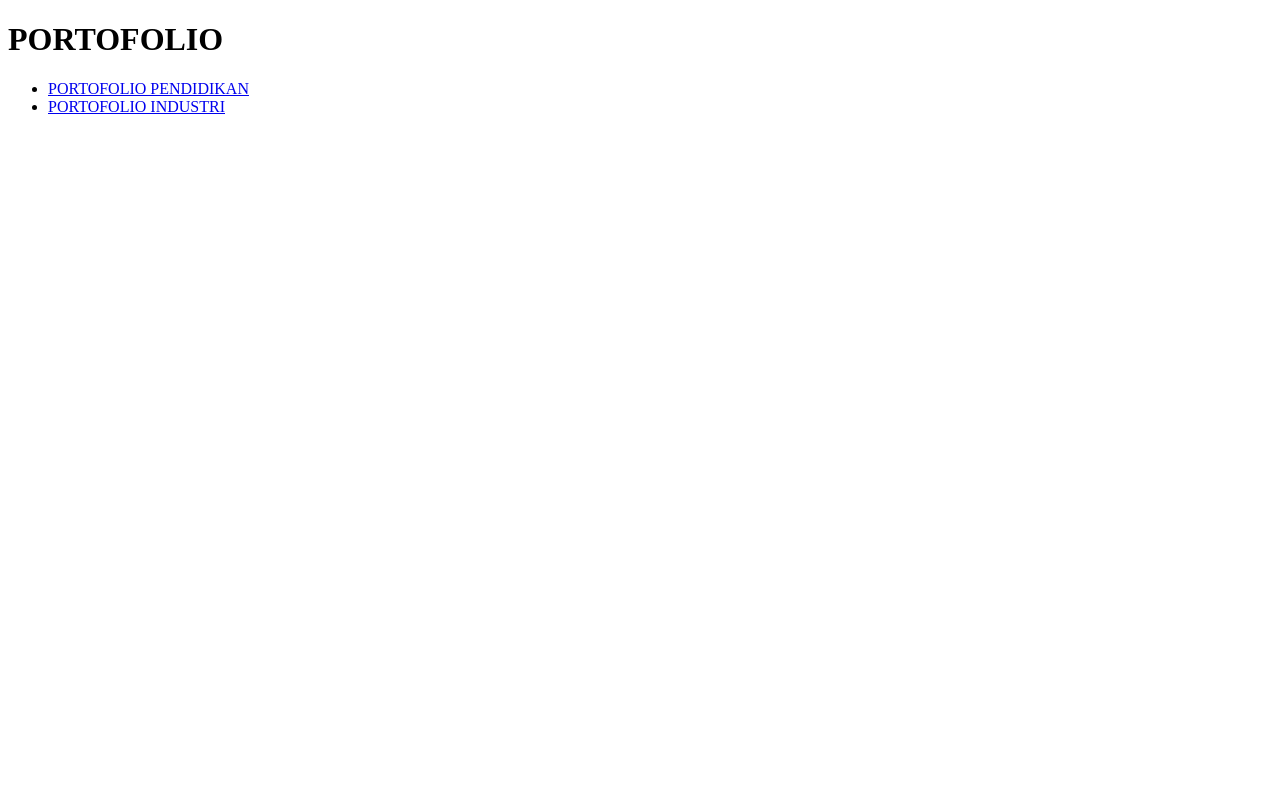
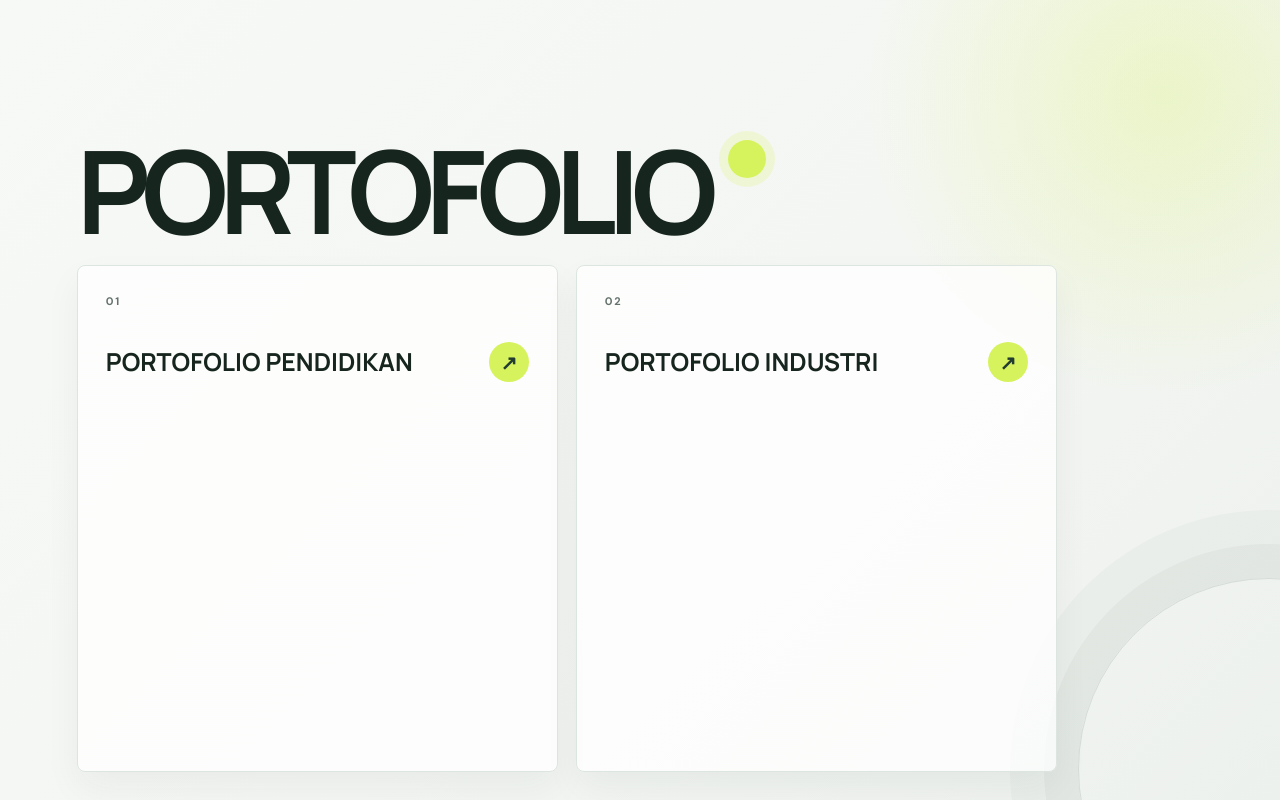
Before and after one commit to Leavelife/portofolio-uiux, a plain HTML site: page index.html in a window 1280 px wide. Drawn offline with Linux system fonts and the light colour scheme.

Commit message:
tambah 2 file

```diff
--- a/index.html
+++ b/index.html
@@ -1,15 +1,190 @@
 <!DOCTYPE html>
-<html lang="en">
+<html lang="id">
 <head>
     <meta charset="UTF-8">
     <meta name="viewport" content="width=device-width, initial-scale=1.0">
-    <title>PORTOFOLIO</title>
+    <title>Portfolio | Digital Experience</title>
+    <style>
+        @import url('https://fonts.googleapis.com/css2?family=DM+Sans:wght@400;500;600;700&family=Manrope:wght@700;800&display=swap');
+
+        :root {
+            --paper: #f4f6f3;
+            --ink: #17251f;
+            --muted: #66736d;
+            --panel: #ffffff;
+            --line: #dce5df;
+            --accent: #d6f35d;
+            --accent-deep: #a8c73d;
+            --dark: #233c31;
+        }
+
+        * { box-sizing: border-box; }
+
+        body {
+            min-height: 100vh;
+            margin: 0;
+            padding: 28px clamp(24px, 6vw, 96px);
+            color: var(--ink);
+            background:
+                radial-gradient(circle at 91% 12%, rgba(214, 243, 93, .28), transparent 22%),
+                linear-gradient(135deg, #f7f9f6 0%, var(--paper) 55%, #edf1ed 100%);
+            font-family: 'DM Sans', sans-serif;
+            display: grid;
+            grid-template-rows: auto 1fr auto;
+            overflow-x: hidden;
+        }
+
+        body::before {
+            content: '';
+            position: fixed;
+            z-index: -1;
+            width: 380px;
+            height: 380px;
+            right: -180px;
+            bottom: -160px;
+            border: 1px solid rgba(35, 60, 49, .12);
+            border-radius: 50%;
+            box-shadow: 0 0 0 34px rgba(35, 60, 49, .035), 0 0 0 68px rgba(35, 60, 49, .025);
+        }
+
+        body::after {
+            content: 'EST. 2024';
+            position: fixed;
+            top: 50%;
+            right: -56px;
+            color: rgba(23, 37, 31, .15);
+            font-size: 10px;
+            font-weight: 700;
+            letter-spacing: .3em;
+            transform: rotate(90deg);
+        }
+
+        h1 {
+            max-width: 880px;
+            margin: clamp(84px, 14vh, 150px) 0 24px;
+            font-family: 'Manrope', sans-serif;
+            font-size: clamp(3.5rem, 9vw, 8.8rem);
+            line-height: .88;
+            letter-spacing: -.075em;
+            animation: rise-in .8s cubic-bezier(.2, .8, .2, 1) both;
+        }
+
+        h1::after {
+            content: '';
+            display: inline-block;
+            width: clamp(18px, 3vw, 42px);
+            height: clamp(18px, 3vw, 42px);
+            margin: 0 0 .08em .16em;
+            border-radius: 50%;
+            background: var(--accent);
+            box-shadow: 0 0 0 9px rgba(214, 243, 93, .2);
+            vertical-align: top;
+        }
+
+        ul {
+            width: min(100%, 980px);
+            display: grid;
+            grid-template-columns: repeat(2, minmax(0, 1fr));
+            gap: 18px;
+            margin: 0;
+            padding: 0;
+            list-style: none;
+            counter-reset: item;
+        }
+
+        li {
+            position: relative;
+            min-height: 178px;
+            padding: 28px;
+            border: 1px solid var(--line);
+            border-radius: 8px;
+            background: rgba(255, 255, 255, .74);
+            box-shadow: 0 16px 36px rgba(23, 37, 31, .05);
+            animation: rise-in .8s cubic-bezier(.2, .8, .2, 1) both;
+            transition: transform .3s ease, border-color .3s ease, box-shadow .3s ease;
+        }
+
+        li:nth-child(2) { animation-delay: .12s; }
+
+        li:hover {
+            border-color: var(--accent-deep);
+            box-shadow: 0 20px 44px rgba(23, 37, 31, .11);
+            transform: translateY(-6px);
+        }
+
+        li::before {
+            content: '0' counter(item);
+            counter-increment: item;
+            display: block;
+            margin-bottom: 34px;
+            color: var(--muted);
+            font-size: 11px;
+            font-weight: 700;
+            letter-spacing: .16em;
+        }
+
+        a {
+            display: flex;
+            align-items: center;
+            justify-content: space-between;
+            gap: 16px;
+            color: var(--ink);
+            font-family: 'Manrope', sans-serif;
+            font-size: clamp(1.15rem, 2vw, 1.55rem);
+            font-weight: 700;
+            line-height: 1.15;
+            text-decoration: none;
+        }
+
+        a::after {
+            content: '↗';
+            flex: 0 0 auto;
+            display: grid;
+            width: 40px;
+            height: 40px;
+            place-items: center;
+            border-radius: 50%;
+            color: var(--dark);
+            background: var(--accent);
+            font-size: 20px;
+            transition: transform .3s ease;
+        }
+
+        li:hover a::after { transform: rotate(45deg); }
+
+        @keyframes rise-in {
+            from { opacity: 0; transform: translateY(18px); }
+            to { opacity: 1; transform: translateY(0); }
+        }
+
+        @media (max-width: 640px) {
+            body { padding: 22px 20px; }
+            h1 {
+                margin-top: 22vh;
+                font-size: clamp(3.2rem, 18vw, 5.5rem);
+            }
+            ul { grid-template-columns: 1fr; }
+            li {
+                min-height: 150px;
+                padding: 22px;
+            }
+            li::before { margin-bottom: 24px; }
+            body::after { display: none; }
+        }
+
+        @media (prefers-reduced-motion: reduce) {
+            *, *::before, *::after {
+                animation-duration: .01ms !important;
+                transition-duration: .01ms !important;
+            }
+        }
+    </style>
 </head>
 <body>
     <h1>PORTOFOLIO</h1>
     <ul>
-        <li><a href="https://portofolio-pendidikan.vercel.app/">PORTOFOLIO PENDIDIKAN</a></li>
-        <li><a href="https://portofolio-industri.vercel.app/">PORTOFOLIO INDUSTRI</a></li>
+        <li><a href="pendidikan.html">PORTOFOLIO PENDIDIKAN</a></li>
+        <li><a href="industri.html">PORTOFOLIO INDUSTRI</a></li>
     </ul>
 </body>
 </html>
```
Also changed, not shown: industri.html (added, +143 -0 lines), pendidikan.html (added, +143 -0 lines).
